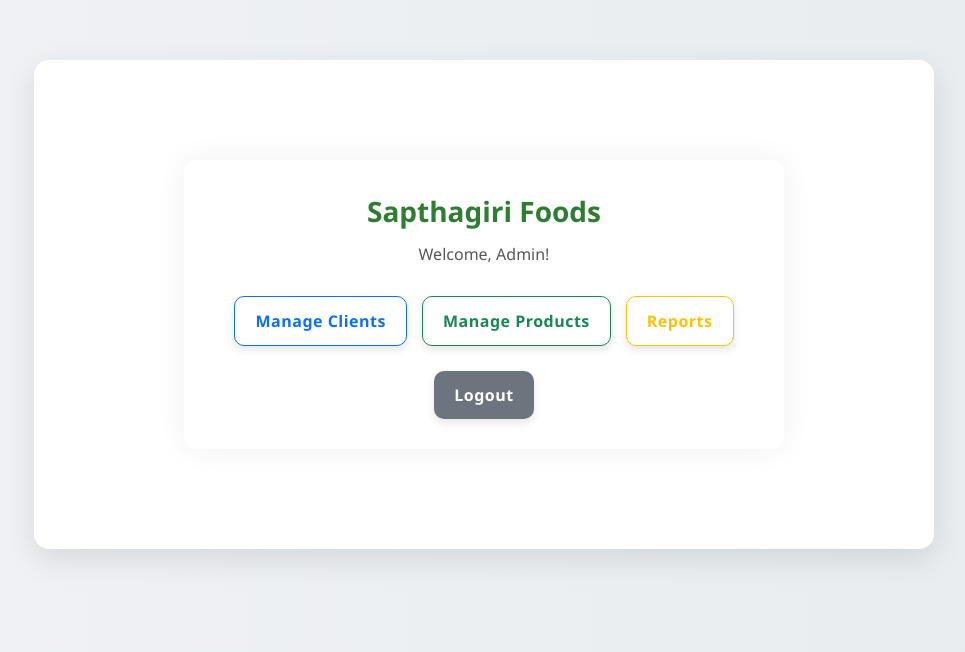
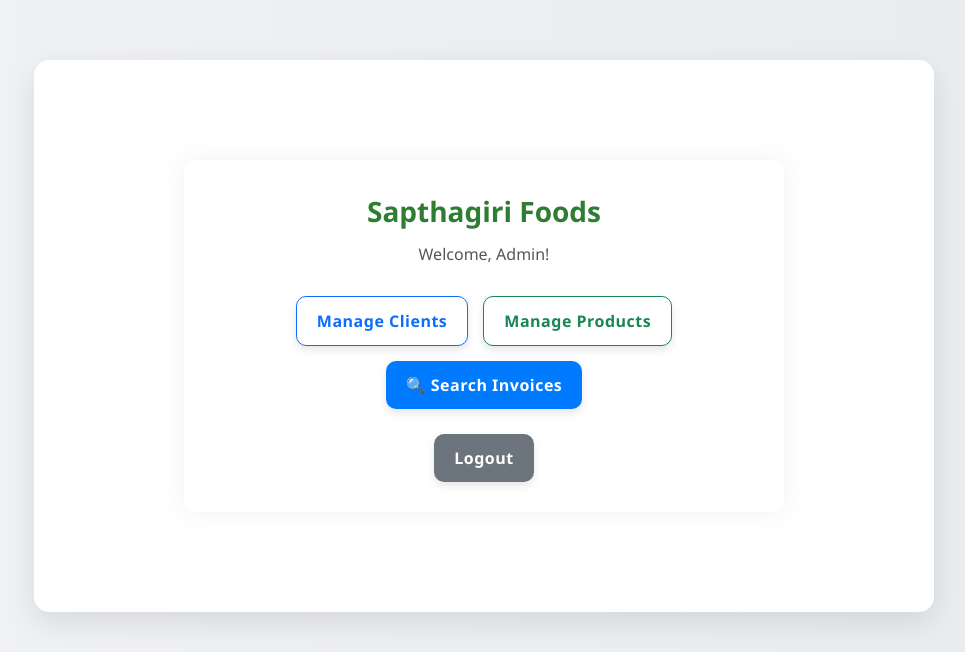
Before and after one commit to Chanduigu/sapt, a Flask app: page /admin/dashboard in a window 1280 px wide. Shown: the top 652 px of the page, without its empty margins (156-1121 px from the left). Run offline with Flask 3, Linux system fonts and the light colour scheme; the visitor is signed in with stand-in values (Sample User, id 1).

Commit message:
Update dashboard.html

```diff
--- a/templates/dashboard.html
+++ b/templates/dashboard.html
@@ -71,7 +71,8 @@
       <div class="nav-links">
         <a href="{{ url_for('admin.manage_clients') }}" class="btn btn-outline-primary">Manage Clients</a>
         <a href="{{ url_for('admin.manage_items') }}" class="btn btn-outline-success">Manage Products</a>
-        <a href="#" class="btn btn-outline-warning">Reports</a>
+        <a href="{{ url_for('search.search_invoices') }}" class="btn btn-primary">🔍 Search Invoices</a>
+
       </div>
 
       {% elif role == 'worker' %}
```
